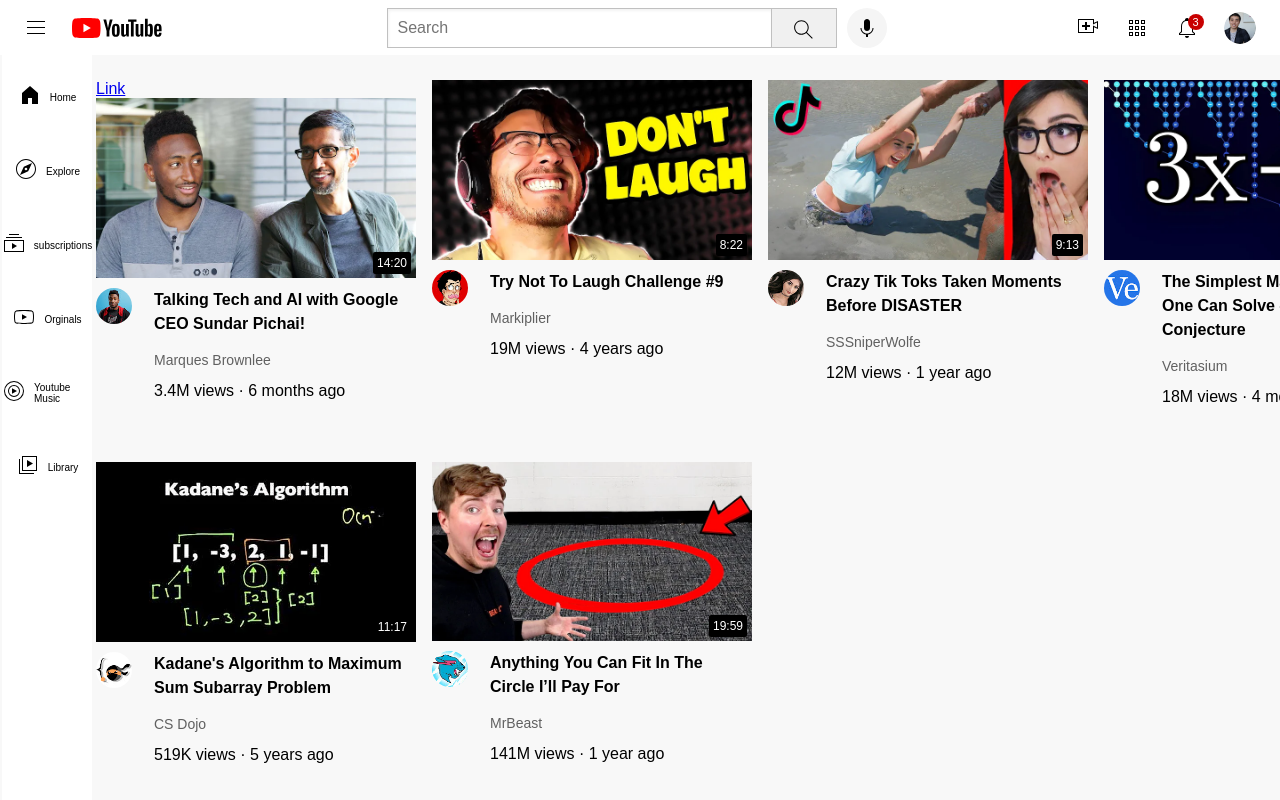
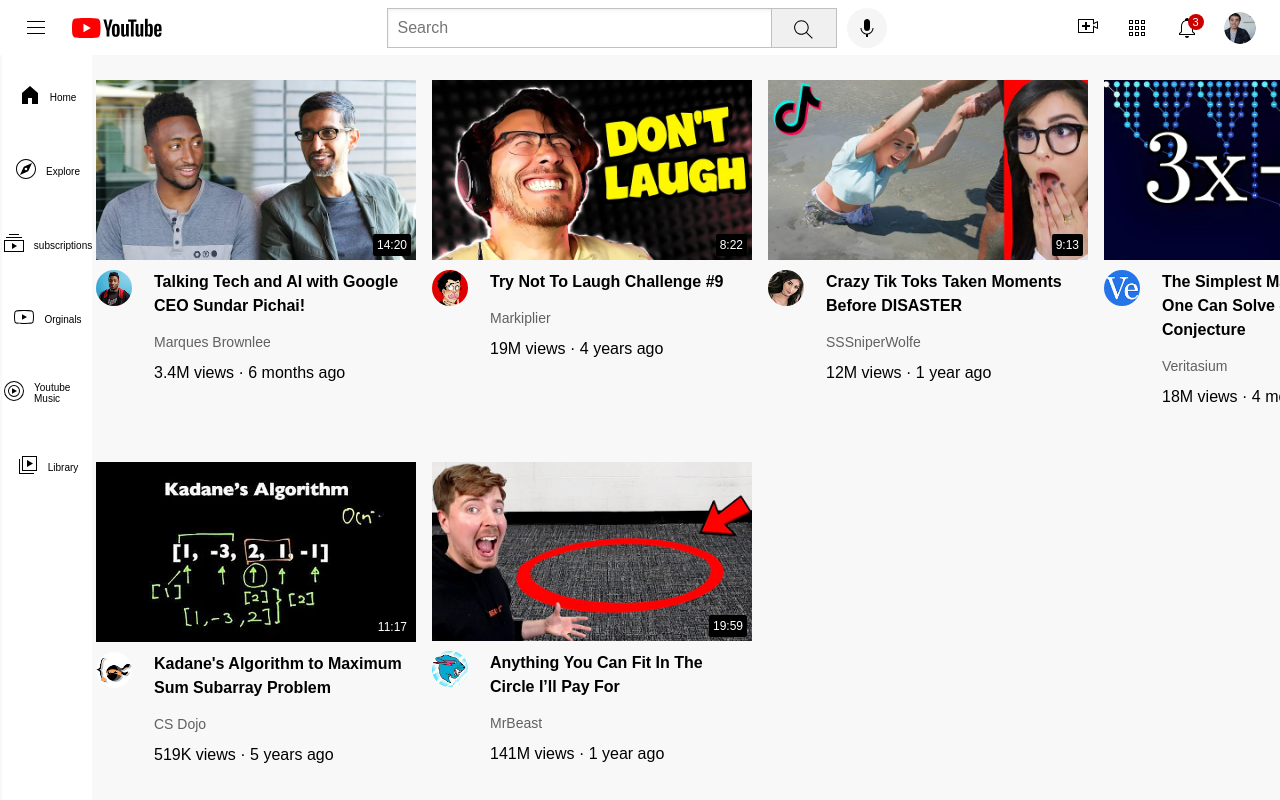
Before and after one commit to imharmeet69/yo.com, a plain HTML site: page index.html in a window 1280 px wide. Shown: the top 800 px of the page. Drawn offline with Linux system fonts and the light colour scheme.

Commit message:
Update index.html

```diff
--- a/index.html
+++ b/index.html
@@ -90,9 +90,6 @@
       <section class="video-grid">
 
         <div class="video-preview">
-          <a href="link.html">
-          Link
-        </a>
           <div class="border-of-image">
            <a href="https://www.youtube.com/watch?v=n2RNcPRtAiY">
             <img class="thumbnail" src="thumbnail-1 (1).webp">
```
